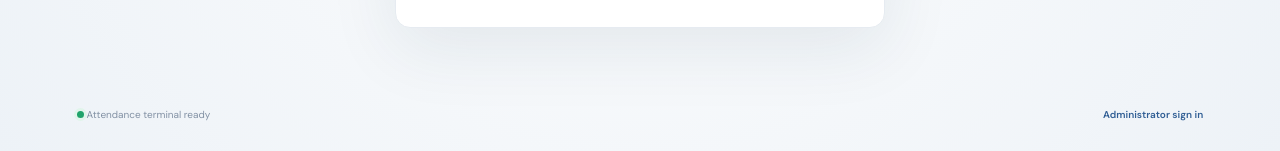
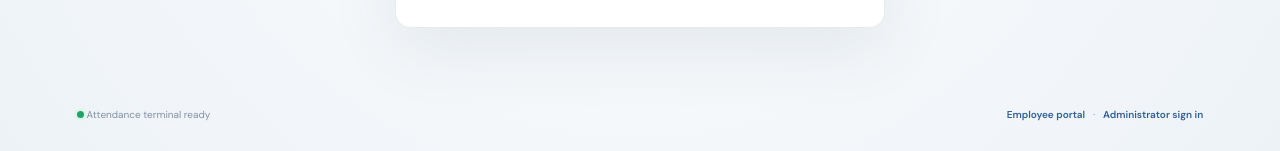
Before and after one commit to Slaat12/employee_attendance_system, a PHP site: page /employee/kiosk.php in a window 1280 px wide. Shown: the part 649-800 px from the top of the page. Run offline with PHP 8.4, Linux system fonts and the light colour scheme.

Commit message:
Link employee portal from attendance kiosk

```diff
--- a/employee/kiosk.php
+++ b/employee/kiosk.php
@@ -55,5 +55,5 @@ require APP_ROOT . '/includes/header.php';
 <label>Personal PIN<input name="pin" type="password" inputmode="numeric" pattern="[0-9]{4,8}" maxlength="8" required placeholder="Enter your 4–8 digit PIN" autocomplete="off" <?= $prefillId !== '' ? 'autofocus' : '' ?>></label>
 <div class="kiosk-actions"><button class="btn primary" name="action" value="in">↗ Check in</button><button class="btn outline" name="action" value="out">↙ Check out</button></div></form>
 <p class="kiosk-help">Your attendance time is recorded automatically. Do not share your PIN.</p></div>
-<div class="kiosk-bottom"><span><i class="live-dot"></i> Attendance terminal ready</span><?php if (Auth::isAdmin()): ?><a href="<?= e(url('admin/dashboard.php')) ?>">← Back to dashboard</a><?php else: ?><a href="<?= e(url('auth/login.php')) ?>">Administrator sign in</a><?php endif; ?></div></div>
+<div class="kiosk-bottom"><span><i class="live-dot"></i> Attendance terminal ready</span><span><a href="<?= e(url('employee/portal.php')) ?>">Employee portal</a> &nbsp; · &nbsp; <?php if (Auth::isAdmin()): ?><a href="<?= e(url('admin/dashboard.php')) ?>">Administrator dashboard</a><?php else: ?><a href="<?= e(url('auth/login.php')) ?>">Administrator sign in</a><?php endif; ?></span></div></div>
 <?php require APP_ROOT . '/includes/end.php'; ?>
```
